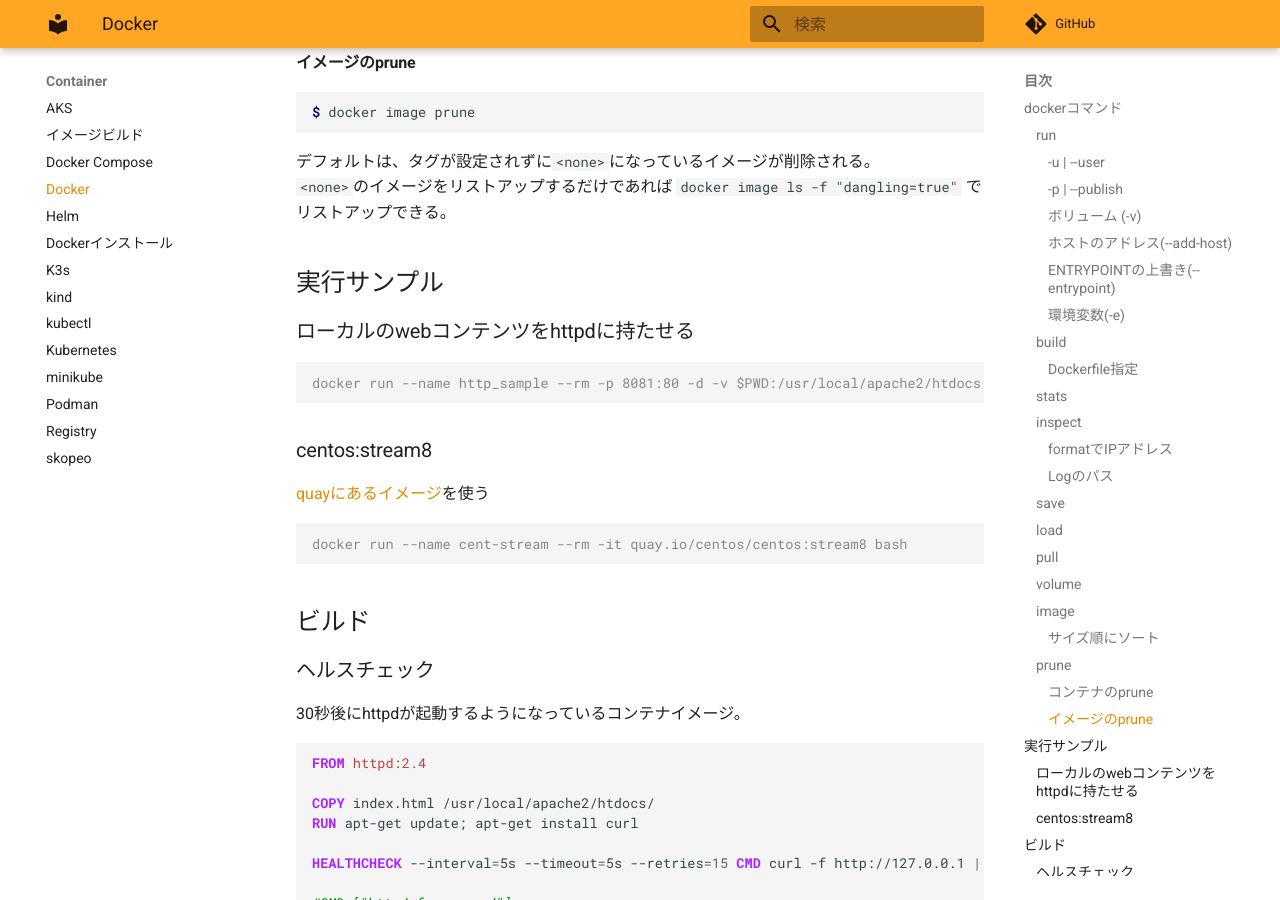
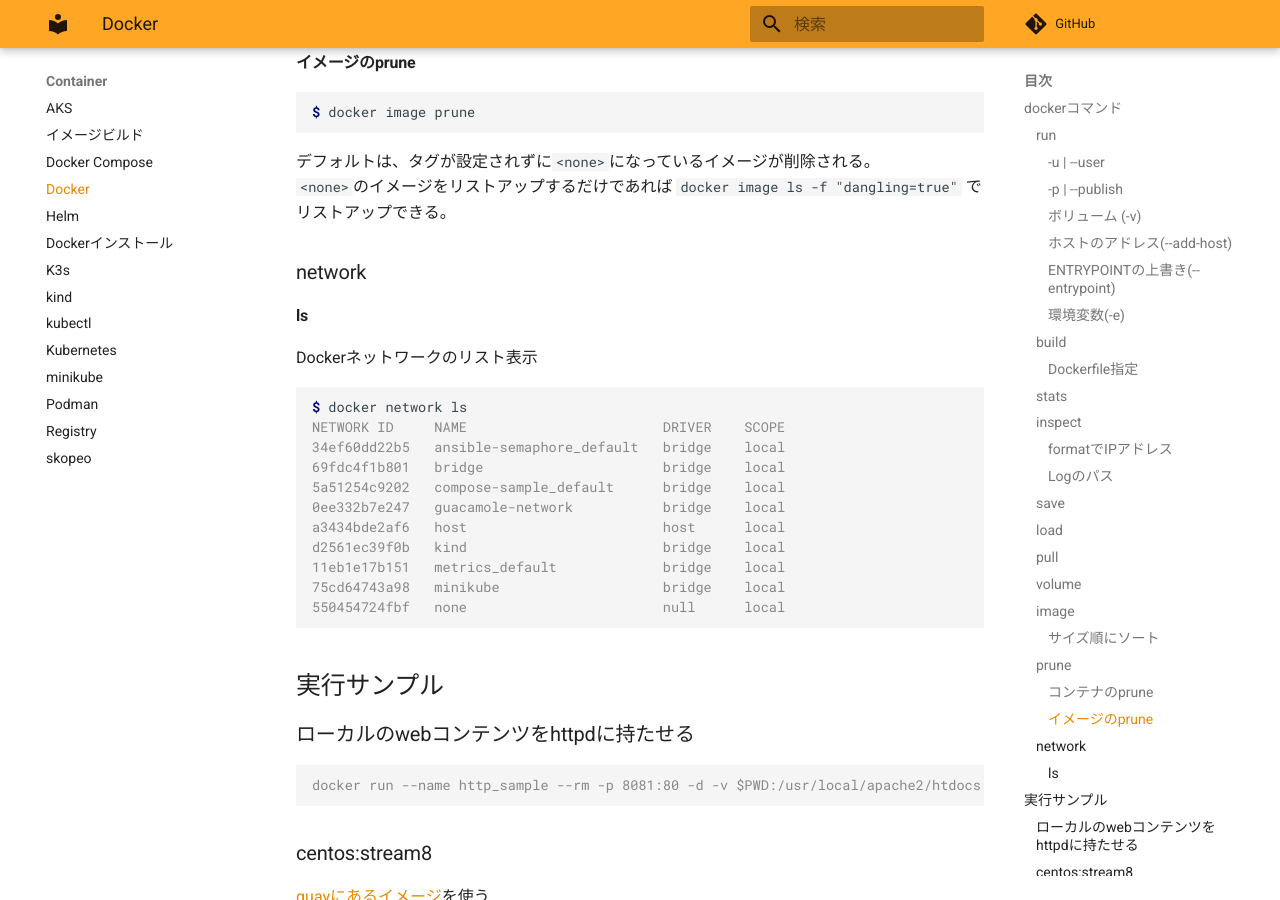
Before and after one commit to zaki-lknr/docs, an MkDocs documentation site: the page built from docs/Container/docker.md, in a window 1280 px wide and 900 px high, scrolled down 4432 px. Built offline with MkDocs 1.6.1 and Material for MkDocs 9.7.7, drawn with Linux system fonts in a browser that asks for light colours; comment, search, counter and statistics services are not loaded.

Commit message:
add: container/docker: network ls

````diff
--- a/docs/Container/docker.md
+++ b/docs/Container/docker.md
@@ -225,6 +225,26 @@ $ docker image prune
 デフォルトは、タグが設定されずに`<none>`になっているイメージが削除される。
 `<none>`のイメージをリストアップするだけであれば `docker image ls -f "dangling=true"` でリストアップできる。
 
+### network
+
+#### ls
+
+Dockerネットワークのリスト表示
+
+```console
+$ docker network ls
+NETWORK ID     NAME                        DRIVER    SCOPE
+34ef60dd22b5   ansible-semaphore_default   bridge    local
+69fdc4f1b801   bridge                      bridge    local
+5a51254c9202   compose-sample_default      bridge    local
+0ee332b7e247   guacamole-network           bridge    local
+a3434bde2af6   host                        host      local
+d2561ec39f0b   kind                        bridge    local
+11eb1e17b151   metrics_default             bridge    local
+75cd64743a98   minikube                    bridge    local
+550454724fbf   none                        null      local
+```
+
 ## 実行サンプル
 
 ### ローカルのwebコンテンツをhttpdに持たせる
````
